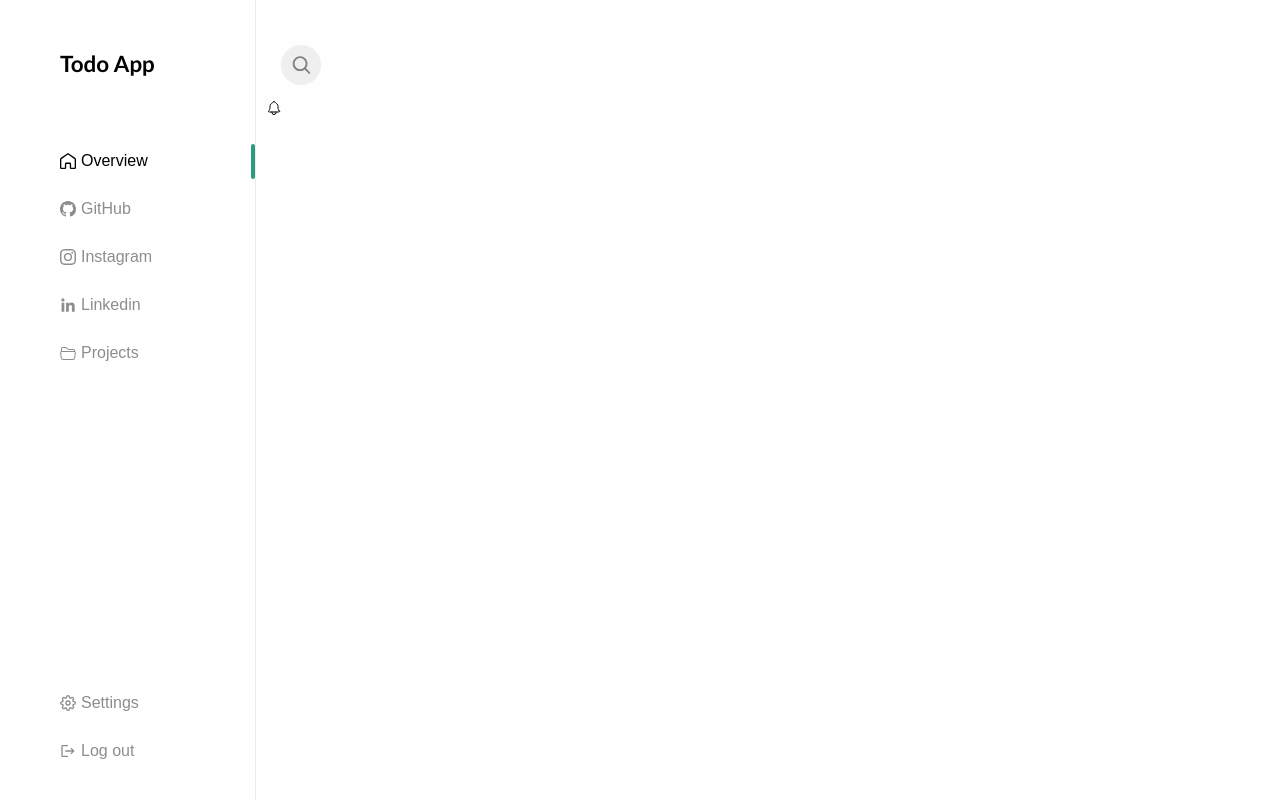
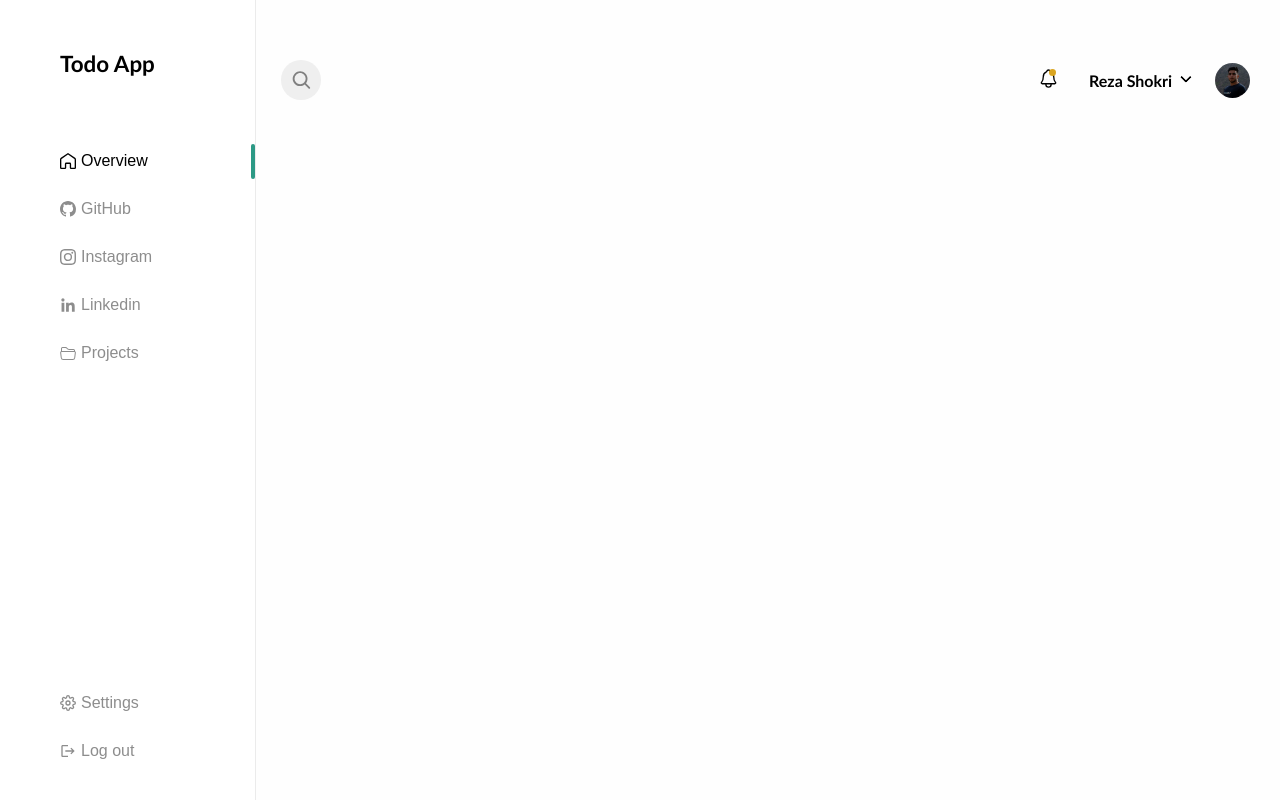
Before and after one commit to rezashokri99/Task-Manager, a React (Create React App) app: page / in a window 1280 px wide. Built offline with nearby package versions, Linux system fonts and the light colour scheme.

Commit message:
build header project

```diff
--- a/src/components/MainContainer.js
+++ b/src/components/MainContainer.js
@@ -2,17 +2,25 @@ import React from 'react';
 import styles from "./MainContainer.module.css";
 import SearchInput from './searchInput/SearchInput';
 import { IoNotificationsOutline } from "react-icons/io5";
+import UserInfo from './userInfo/UserInfo';
 
 
 const Main = () => {
     return (
         <div className={styles.mainContainer}>
             <div className={styles.mainHeader}>
-                <SearchInput />
-                <div>
-                    <IoNotificationsOutline />
+                    <SearchInput />
+                <div className={styles.userInfo}>
+                    <div className={styles.notificationContainer}>
+                        <IoNotificationsOutline />
+                        <span className={styles.badgeNotification}></span>
+                    </div>
+                    <UserInfo />
+                </div>
+            </div>
 
-                </div>
+            <div className={styles.taskManager}>
+
             </div>
         </div>
     );
--- a/src/components/MainContainer.module.css
+++ b/src/components/MainContainer.module.css
@@ -2,9 +2,37 @@
     width: 80%;
     background-color: #FEFEFE;
     display: flex;
-    padding: 30px 10px;
+    padding: 30px 30px 30px 10px ;
 }
 
 .mainHeader {
+    display: flex;
+    align-items: center;
+    justify-content: space-between;
+    width: 100%;
+    height: 100px;
+}
 
+.userInfo{
+    display: flex;
+    align-items: center;
 }
+
+.userInfo svg {
+    width: 21px;
+    height: 21px;
+}
+
+.notificationContainer {
+    position: relative;
+}
+
+.userInfo .badgeNotification{
+	position: absolute;
+    background-color: goldenrod;
+    width: 7px;
+    height: 7px;
+    border-radius: 50%;
+    right: 3px;
+    top: 1px;
+}
--- a/src/components/searchInput/SearchInput.css
+++ b/src/components/searchInput/SearchInput.css
@@ -7,6 +7,7 @@
   background: #FEFEFE;
   padding: 15px;
   width: 300px;
+  height: fit-content;
 }
 
 .s128 form {
--- a/src/components/searchInput/SearchInput.js
+++ b/src/components/searchInput/SearchInput.js
@@ -16,12 +16,19 @@ const SearchInput = () => {
   };
 
   const focusHandler = (e) => {
+    inputFocus.current.style.width = "100%";
     if (inputFocus.current.id.includes(e.target.id)) {
       inputFocus.current.classList.add("isFocus");
     } else {
-      inputFocus.classList.remove("isFocus");
+      inputFocus.current.classList.remove("isFocus");
     }
   };
+
+  const blurHandler = () => {
+    inputFocus.current.style.width = "10px";
+    inputFocus.current.classList.remove("isFocus");
+  }
+
 
   return (
     <div className="s128">
@@ -33,6 +40,7 @@ const SearchInput = () => {
                 ref={inputFocus}
                 value={inputValue}
                 onChange={(e) => setInputValue(e.target.value)}
+                onBlur={blurHandler}
                 onClick={focusHandler}
                 className="input"
                 id="inputFocus"
--- /dev/null
+++ b/src/components/userInfo/UserInfo.css
@@ -0,0 +1,136 @@
+.userinfoContainer{
+    display: flex;
+    align-items: center;
+	margin-left: 30px;
+}
+
+details {
+	position: relative;
+	width: 110px;
+	margin-right: 1rem;
+}
+
+details[open] {
+	z-index: 1;
+}
+
+summary {
+	cursor: pointer;
+	border-radius: 5px;
+	background-color: transparent;
+	list-style: none;
+	display: flex;
+	align-items: center;
+}
+
+summary::-webkit-details-marker {
+	display: none;
+}
+
+details[open] summary:before {
+	content: '';
+	display: block;
+	/* width: 100vw;
+	height: 100vh;
+	background: transparent;
+	position: fixed;
+	top: 0;
+	left: 0; */
+}
+
+summary:after {
+	margin-left: 10px;
+	margin-bottom: 5px;
+	content: '';
+	display: inline-block;
+	float: right;
+	width: .4rem;
+	height: .4rem;
+	border-bottom: 2px solid currentColor;
+	border-left: 2px solid currentColor;
+	border-bottom-left-radius: 2px;
+	transform-origin: center center;
+	transition: transform ease-in-out 200ms;
+	transform: rotate(-45deg) translate(0%, 0%);
+}
+
+summary:focus {
+	outline: none;
+}
+
+details[open] summary:after {
+    transform: rotate(45deg) translate(50%, 0%);
+}
+
+.list {
+	width: 100%;
+    list-style: none;
+	background: transparent;
+	position: absolute;
+	top: calc(100% + .5rem);
+	left: 0;
+	padding: 1rem;
+	margin: 0;
+	box-sizing: border-box;
+	border-radius: 5px;
+	max-height: 200px;
+	overflow-y: auto;
+}
+
+.list li {
+	margin: 0;
+	padding: .5rem 0;
+}
+
+.list li:first-child {
+	padding-top: 0;
+}
+
+.list li:last-child {
+	padding-bottom: 0;
+	border-bottom: none;
+}
+
+/* FAKE SELECT */
+
+summary.radios {
+	counter-reset: radios;
+}
+
+input[type=radio] {
+	counter-increment: radios;
+	appearance: none;
+	display: none;
+}
+
+input[type=radio]:checked {
+	display: inline;
+    color: #000;
+	font-family: 'Trebuchet MS', 'Lucida Sans Unicode', 'Lucida Grande', 'Lucida Sans', Arial, sans-serif;
+	font-weight: 600;
+}
+
+input[type=radio]:after {
+	content: attr(title);
+	display: inline;
+	font-size: 1rem;
+}
+
+.list {
+	counter-reset: labels;
+}
+
+label {
+	width: 100%;
+	display: block;
+	cursor: pointer;
+    color: #8d8d8d;
+}
+label:hover {
+	color: #272727;
+}
+
+.userImage {
+    width: 35px;
+    border-radius: 50%;
+}
--- a/src/components/userInfo/UserInfo.js
+++ b/src/components/userInfo/UserInfo.js
@@ -0,0 +1,43 @@
+import React, { useRef } from 'react';
+import "./UserInfo.css";
+import userImage from "../../assets/images/userImage.jpg";
+
+
+const UserInfo = () => {
+
+    const detailsRef = useRef();
+
+    const blurHandler = () => {
+        if(detailsRef.current.open) {
+            detailsRef.current.open = false;
+        }
+    }
+
+
+    return (
+        <div className='userinfoContainer'>
+            <details ref={detailsRef} className="custom-select" onBlur={blurHandler}>
+                <summary className="radios">
+                    <input type="radio" name="item" id="default" title="Reza Shokri" checked={true} readOnly/>
+                    <input type="radio" name="item" id="account" title="account" />
+                    <input type="radio" name="item" id="calendar" title="calendar" />
+                    <input type="radio" name="item" id="chat" title="chat" />
+                </summary>
+                <ul className="list">
+                    <li>
+                        <label htmlFor="account">account</label>
+                    </li>
+                    <li>
+                        <label htmlFor="calendar">calendar</label>
+                    </li>
+                    <li>
+                        <label htmlFor="chat">chat</label>
+                    </li>
+                </ul>
+            </details>
+            <img className="userImage" src={userImage} alt='userImage' />
+        </div>
+    );
+}
+
+export default UserInfo;
```
Also changed, not shown: src/assets/images/userImage.jpg (added), src/components/userInfo/UserInfo.module.css (deleted).
